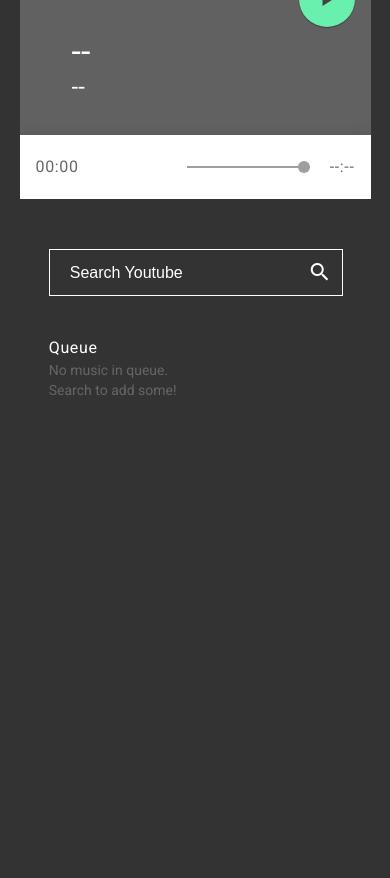
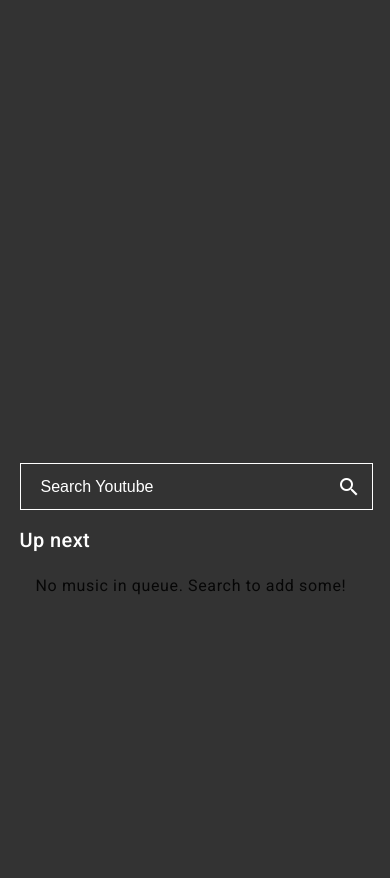
Before and after one commit to davidxiao93/YoutubeJukebox, a Flask app: page / in a window 390 px wide. Shown: the part 381-1259 px from the top of the page. After the commit the page ends 975 px from the top, so only its background shows below. Run offline with Flask 2, Linux system fonts and the light colour scheme; some libraries are stand-ins or nearby versions.

Commit message:
Improve design of webpage

```diff
--- a/static/index.html
+++ b/static/index.html
@@ -33,12 +33,8 @@
         <div class="player">
             <!-- controller -->
             <div class="controller-container">
-                <div class="" style="justify-content: center;">
-
-                    <!-- player -->
-                    <main class="">
                 <!-- volume slider -->
-                        <section class="mdl-card mdl-shadow--8dp mdl-layout__header-row card">
+                <section class="mdl-card mdl-shadow--8dp mdl-layout__header-row card no-shrink">
                     <button class="mdl-button mdl-button--icon mdl-js-button mdl-js-ripple-effect closebutton"
                             id="volumemute">
                         <i class="material-icons" v-if="!now_playing.is_muted">volume_off</i>
@@ -53,21 +49,30 @@
                     <h6 id="volume_value">{{ now_playing.volume }}%</h6>
                 </section>
                 <!-- album image and play/pause button -->
-                        <section id="cover">
-                            <img id="now_playing_art" :src="now_playing_thumbnail" style='width: 101%; object-fit: contain;max-height:60vh'>
-                            <button class="mdl-button mdl-js-button mdl-button--fab mdl-js-ripple-effect mdl-button--colored fab"
-                                    id="statebutton">
-                                <i class="material-icons">play_arrow</i>
-                            </button>
-                        </section>
+                <div class="cover"
+                    :style="{ 'background-image': 'url(' + now_playing_thumbnail + ')'}"
+                >
+<!--                    <div style="background-image: url(../images/image.gif)">-->
+<!--                        <img id="cover" :src="now_playing_thumbnail"-->
+<!--                         style='object-fit: contain;max-height:100%;max-width:100%'>-->
+<!--                    </div>-->
+
+                </div>
+
+<!--                    <button class="mdl-button mdl-js-button mdl-button&#45;&#45;fab mdl-js-ripple-effect mdl-button&#45;&#45;colored fab"-->
+<!--                            id="statebutton">-->
+<!--                        <i class="material-icons">play_arrow</i>-->
+<!--                    </button>-->
+<!--                </section>-->
                 <!-- title and artist-->
-                        <section class="mdl-card mdl-shadow--8dp card textbackground" id="mediainfo">
+                <section class="mdl-card mdl-shadow--8dp card textbackground no-shrink"
+                         id="mediainfo">
                     <h3 id="title" class="textinfo light">{{ now_playing_title }}</h3>
                     <h4 id="author" class="textinfo light">{{ now_playing_artist }}</h4>
                 </section>
 
                 <!-- bottom section with progress bar and time -->
-                        <section class="mdl-card mdl-shadow--8dp mdl-layout__header-row card">
+                <section class="mdl-card mdl-shadow--8dp mdl-layout__header-row card no-shrink">
                     <h6 id="progress_time">00:00</h6>
                     <p class="progresscontainer">
                         <input class="mdl-slider mdl-js-slider" type="range"
@@ -75,8 +80,6 @@
                     </p>
                     <h6 id="duration_time">{{ now_playing_duration }}</h6>
                 </section>
-                    </main>
-                </div>
             </div>
         </div>
     </div>
@@ -94,25 +97,36 @@
                     </form>
                 </div>
             </div>
+            <h5 class="displayTitle">Up next</h5>
             <div class="displayRow">
-                <h6 class="displayTitle">Queue</h6>
-                <!-- display new releases -->
-                <div class="grid" id="newGrid">
-                    <div v-for="(track, index) in queue.queue"
-                         :id="index"
-                         class='card-image mdl-card mdl-shadow--2dp grid-item button'
-                         :style='{"background-image": track.thumbnail_url}'>
-                        <div class='mdl-card__title mdl-card--expand'></div>
-                        <div class='mdl-card__supporting-text'>
+
+                <ul class="mdl-list">
+                    <li class="mdl-list__item mdl-list__item--three-line compress track-row"
+                        v-for="(track, index) in queue.queue">
+                        <div class="mdl-list__item-primary-content compress flex">
+                            <img :src="track.thumbnail_url" style='max-height:100px;max-width:100px;padding-right:16px'>
+                            <div>
                                 <span>{{ track.title }}</span>
-                            <br>{{ track.artist }}
+                                <span class="mdl-list__item-text-body compress">{{ track.artist }}</span>
                             </div>
                         </div>
-                    <div v-if="!queue.queue || queue.queue.length === 0">
-                        No music in queue. Search to add some!
+                        <span class="mdl-list__item-secondary-content"
+                              style="height:unset"
+                        >
+                        <a class="mdl-list__item-secondary-action" href="#"><i class="material-icons">star</i></a>
+                    </span>
+                    </li>
+                    <li class="mdl-list__item mdl-list__item--three-line compress"
+                        v-if="!queue.queue || queue.queue.length === 0">
+                    <span class="mdl-list__item-primary-content compress">
+                        <div>
+                            <span>No music in queue. Search to add some!</span>
                         </div>
+                    </span>
+                    </li>
+                </ul>
             </div>
-            </div>
+
         </div>
     </div>
 </div>
--- a/static/scripts/main.js
+++ b/static/scripts/main.js
@@ -1,3 +1,9 @@
+function seconds_string(num_seconds) {
+    const minutes = Math.floor(num_seconds/60);
+    const seconds = num_seconds%60;
+    return minutes + ":" + (seconds < 10 ? "0" : "") + seconds;
+}
+
 $(function(){
     var socket = io();
     const app = new Vue({
@@ -27,7 +33,7 @@ $(function(){
             },
             now_playing_duration: function() {
                 if (this.now_playing?.current_track?.duration) {
-                    return Math.round(this.now_playing.current_track.duration/60) + ":" + this.now_playing.current_track.duration%60;
+                    return seconds_string(this.now_playing.current_track.duration);
                 }
                 return "--:--";
             }
--- a/static/styles/controller.css
+++ b/static/styles/controller.css
@@ -4,13 +4,12 @@ html, body {
     color: #666666;
     font-weight: 400;
 }
-#cover {
-    -webkit-box-flex: 1;
-    -ms-flex: auto;
-    flex: auto;
-    background-color: #e0e0e0;
-    position: relative;
-    display: inline-table;
+.cover {
+    flex-shrink:0;
+    flex-grow:1;
+    background-size: contain;
+    background-repeat:no-repeat;
+    background-position: center;
 }
 .card {
     min-height: 0;
@@ -27,9 +26,7 @@ html, body {
     color: #FFFFFF;
 }
 .textinfo {
-    margin: 0 56px;
-    max-height: 2.5em;
-    overflow: hidden;
+    margin: 0px;
 }
 .textinfo.light {
     color: #ffffff;
@@ -80,3 +77,10 @@ html, body {
     -webkit-transform: rotate(90deg);
     transform: rotate(90deg);
 }
+
+@media (max-width: 1023px) {
+    .cover {
+        flex-grow: 0;
+    }
+
+}
--- a/static/styles/main.css
+++ b/static/styles/main.css
@@ -18,12 +18,18 @@ html, body {
     padding-top: 0px;
 }
 
-@media screen and (max-width: 1024px) {
-    .column {
-        width: 100%;
-        height: fit-content;
-        padding-top: 50px;
-    }
+
+
+.compress {
+    height: fit-content !important;
+}
+
+.flex {
+    display: flex !important;
+}
+
+.no-shrink {
+    flex-shrink: 0 !important;
 }
 
 h6 {
@@ -64,7 +70,10 @@ h6 {
 .controller-container {
     position: relative;
     width: 90%;
+    height: 90%;
     overflow: hidden;
+    display: flex;
+    flex-direction: column;
 }
 
 .card-image {
@@ -110,10 +119,24 @@ h6 {
     -webkit-box-pack: center;
     -ms-flex-pack: center;
     justify-content: center;
+
+    height: 100vh;
+    padding-bottom: 0px;
 }
 
 .searchContainer {
-    width: 75%;
+    width: 90%;
+    height: 90%;
+}
+
+.mdl-list {
+    margin: 0 !important;
+    padding: 0 !important;
+}
+
+.track-row {
+    background-color:#e0e0e0;
+    margin: 2px;
 }
 
 /* search bar */
@@ -197,10 +220,14 @@ h6 {
 
 .displayTitle {
     color: #ffffff;
+    margin-top: 20px !important;
+    margin-bottom: 10px !important;
 }
 
 .displayRow {
-    margin: 40px 0;
+    margin: 0px 0;
+    height: calc(90vh - 100px);
+    overflow-y: auto;
 }
 
 .spinner-container {
@@ -216,7 +243,7 @@ h6 {
 }
 
 .textinfo {
-    margin: 0 36px !important;
+    margin: 0px;
 }
 
 .blocker {
@@ -270,6 +297,17 @@ h6 {
         font-size: 1.8vw;
         line-height: normal;
     }
+    .displayRow {
+        height: unset;
+    }
+    .column {
+        width: 100%;
+    }
+
+    .searchUI {
+        height: fit-content !important;
+        padding-bottom: 40px;
+    }
 }
 
 
@@ -284,9 +322,6 @@ h6 {
     .mdl-card__supporting-text span {
         font-size: 1vw;
     }
-    .textinfo {
-        margin: 0 56px !important;
-    }
     .grid {
         grid-template-columns: repeat(5, 1fr);
         grid-template-rows: 10vw;
@@ -297,4 +332,5 @@ h6 {
     .player-cell {
         height: 97%; /*bug fix for safari */
     }
+
 }
```
Lines whose indentation alone changed are shown as unchanged.
